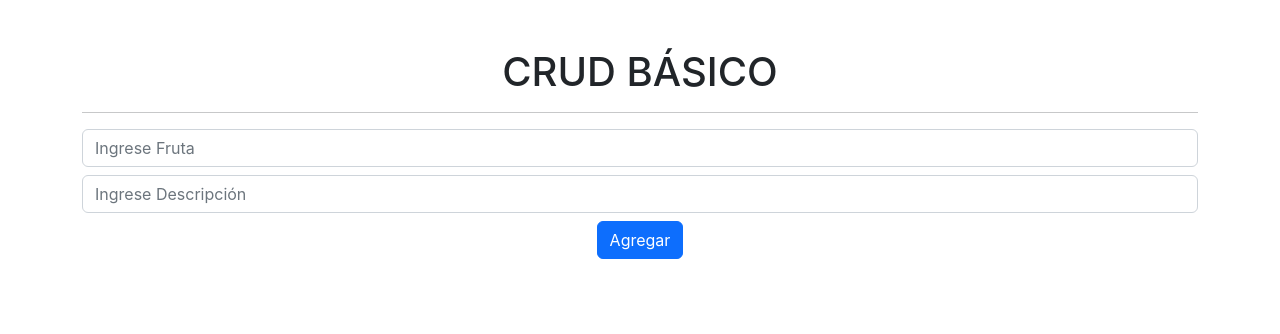
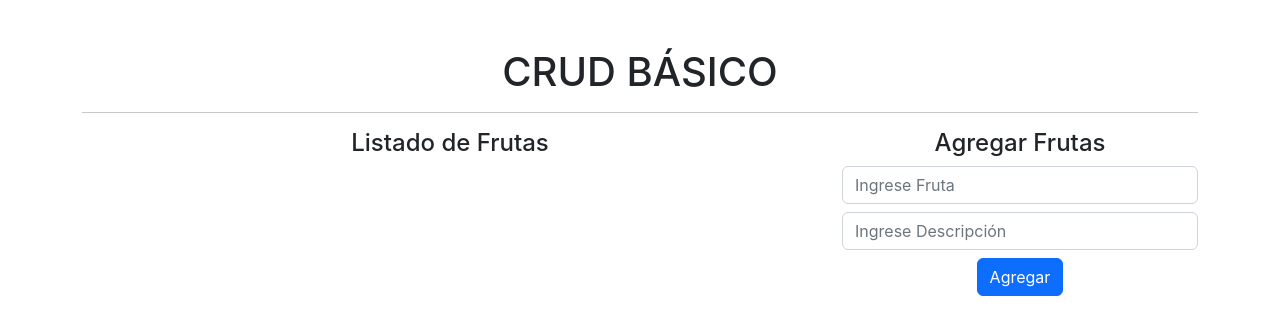
Before and after one commit to RobertMoralesO/crud_diplomado, a React (Create React App) app: page / in a window 1280 px wide. Shown: the top 334 px of the page. Built offline with nearby package versions, Linux system fonts and the light colour scheme.

Commit message:
Agregada la sección listar frutas y agregar frutas en html

```diff
--- a/src/components/Formulario.jsx
+++ b/src/components/Formulario.jsx
@@ -7,6 +7,18 @@
     <div className='container mt-5'>
         <h1 className='text-center'>CRUD BÁSICO</h1>
         <hr/>
+        <div className='row'>
+            <div className="col-8">
+                <h4 className="text-center">Listado de Frutas</h4>
+                <ul className="list-group">
+
+                </ul>
+            </div>
+
+        <div className='col-4'>
+            <h4 className="text-center">
+                Agregar Frutas
+            </h4>
             <form>
                 <input
                 className='form-control mb-2'
@@ -20,6 +32,8 @@
                 <button className='btn btn-primary btn-block'>Agregar</button>
             </form>
         </div>
+        </div>
+    </div>
   )
 }
 
```
Lines whose indentation alone changed are shown as unchanged.
